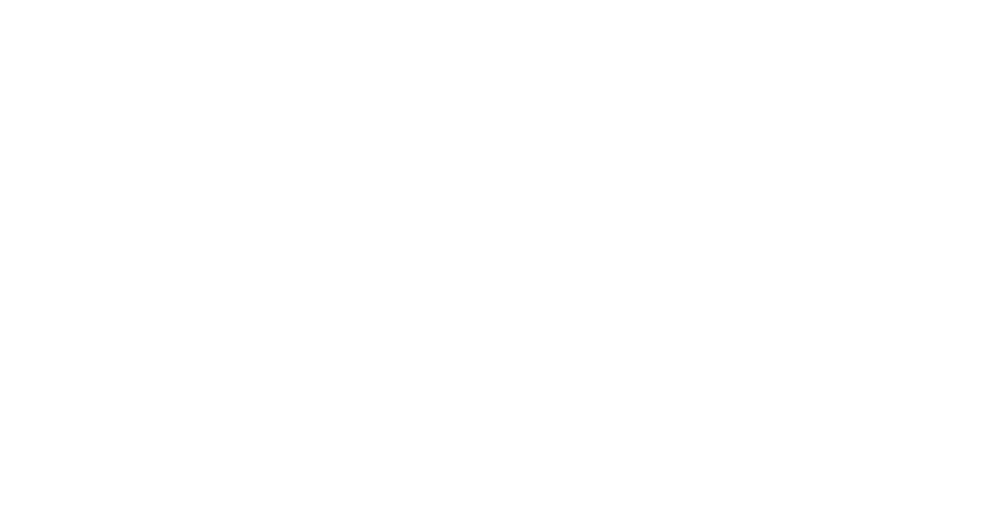
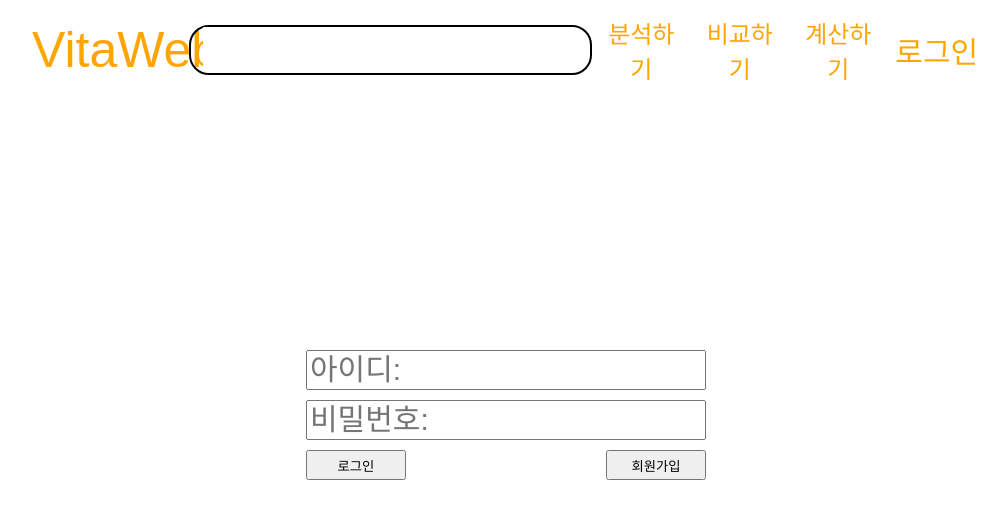
Before and after one commit to VitaVitaWeb/vita-project, a React (Create React App) app in the folder front/react-complete-guide/: page /loginPage in a window 1280 px wide. Before the commit this address had no page. Shown: the top 518 px of the page, without its empty margins (134-1141 px from the left). Built offline with nearby package versions, Linux system fonts and the light colour scheme.

Commit message:
ADD 임시 로그인 페이지

```diff
--- a/front/react-complete-guide/src/App.js
+++ b/front/react-complete-guide/src/App.js
@@ -5,17 +5,24 @@
 import SurveyPurpose from "./Pages/Survey/surveyPurpose";
 import VitaInfoPage from "./Pages/InfoPage/VitaInfoPage";
 import VitaComparePage from "./Pages/ComparePage/VitaComparePage";
-
+import LoginPage from "./Pages/LoginPage/loginPage";
+import SignUpPage from "./Pages/LoginPage/signUpPage";
+import CustomerInfo from "./customerInfo";
+import React, { useState } from "react";
 function App() {
+  const [userInfo, setContext] = useState("testId");
   return (
-    <div>
+    <CustomerInfo.Provider
+      value={{
+        Id: "test",
+        password: "testpassword",
+        setContext: setContext,
+      }}
+    >
       <BrowserRouter>
         <Routes>
           <Route path="/" element={<MainPage />}></Route>
-          <Route
-            path={"/Pages/MainPage/mainPage"}
-            element={<MainPage />}
-          ></Route>
+          <Route path={"/mainPage"} element={<MainPage />}></Route>
           <Route
             path={"/surveyFormation"}
             element={<SurveyFormation />}
@@ -24,9 +31,11 @@
           <Route path={"/surveyPurpose"} element={<SurveyPurpose />}></Route>
           <Route path={"/ComparePage"} element={<VitaComparePage />}></Route>
           <Route path={"/InfoPage"} element={<VitaInfoPage />}></Route>
+          <Route path={"/loginPage"} element={<LoginPage />}></Route>
+          <Route path={"/signUpPage"} element={<SignUpPage />}></Route>
         </Routes>
       </BrowserRouter>
-    </div>
+    </CustomerInfo.Provider>
   );
 }
 export default App;
--- a/front/react-complete-guide/src/CommonComponent/TopBar/topBar.js
+++ b/front/react-complete-guide/src/CommonComponent/TopBar/topBar.js
@@ -10,6 +10,9 @@
   }
   function goCompare() {
     movePage("/ComparePage");
+  }
+  function goLogin() {
+    movePage("/loginPage");
   }
   return (
     <div className="topBar">
@@ -27,7 +30,9 @@
           비교하기
         </button>
         <button className="mainCompareButton">계산하기</button>
-        <button className="mainLoginButton">로그인</button>
+        <button onClick={goLogin} className="mainLoginButton">
+          로그인
+        </button>
       </div>
     </div>
   );
--- /dev/null
+++ b/front/react-complete-guide/src/Pages/LoginPage/component/loginPage.css
@@ -0,0 +1,45 @@
+.loginPageMain {
+  width: 600px;
+  height: 200px;
+  margin: auto;
+  margin-top: 250px;
+}
+.loginPageBox {
+  width: 400px;
+  height: 50px;
+  margin: auto;
+  display: flex;
+}
+.loginPageInput {
+  width: 400px;
+  height: 40px;
+  font-size: 30px;
+}
+.loginPageLoginButton {
+  height: 30px;
+  width: 100px;
+  margin-left: 100px;
+}
+
+.loginPageAssignButton {
+  height: 30px;
+  width: 100px;
+  margin-left: 200px;
+}
+.loginPageCheckIdTrue {
+  position: absolute;
+  font-size: 20px;
+  text-align: center;
+  margin-left: 410px;
+  margin-top: 5px;
+  color: chartreuse;
+}
+
+.loginPageCheckIdFalse {
+  position: absolute;
+  font-size: 20px;
+  text-align: center;
+  margin-left: 410px;
+  margin-top: 5px;
+  color: red;
+}
--- /dev/null
+++ b/front/react-complete-guide/src/Pages/LoginPage/loginPage.js
@@ -0,0 +1,82 @@
+import TopBar from "../../CommonComponent/TopBar/topBar";
+import "./component/loginPage.css";
+import { useContext } from "react";
+import CustomerInfo from "../../customerInfo";
+import React, { useState } from "react";
+import axios from "axios";
+import { useNavigate } from "react-router-dom";
+
+function Login() {
+  const userInfo = useContext(CustomerInfo);
+  const [inputId, setId] = useState();
+  const [inputPassword, setPassword] = useState();
+  const [loading, setLoading] = useState(false);
+  const [error, setError] = useState(null);
+
+  const movePage = useNavigate();
+  function goSignUpPage() {
+    movePage("/signUpPage");
+  }
+
+  const onChangeId = (val) => {
+    //아이디 입력시 갱신
+    setId(val.target.value);
+    userInfo.Id = inputId;
+  };
+  const onChangePassword = (val) => {
+    //비밀번호 입력시 갱신
+    setPassword(val.target.value);
+    userInfo.password = inputPassword;
+  };
+  const onTryLogin = async () => {
+    try {
+      setLoading(true);
+      const data = await axios.post("주소", userInfo);
+
+      if (data === "성공") {
+        console.log("로그인");
+        onLogin();
+      }
+      if (data === "실패") {
+      }
+    } catch {
+      console.log("error in post");
+    }
+    setLoading(false);
+  };
+
+  const onLogin = () => {
+    //로그인 성공시
+  };
+
+  return (
+    <div>
+      <div className="loginPageMain">
+        <div className="loginPageBox">
+          <input
+            onChange={onChangeId}
+            className="loginPageInput"
+            placeholder="아이디:"
+          ></input>
+        </div>
+        <div className="loginPageBox">
+          <input
+            onChange={onChangePassword}
+            className="loginPageInput"
+            placeholder="비밀번호:"
+          ></input>
+        </div>
+        <div className="displayFlex">
+          <button className="loginPageLoginButton" onClick={onTryLogin}>
+            로그인
+          </button>
+          <button className="loginPageAssignButton" onClick={goSignUpPage}>
+            회원가입
+          </button>
+        </div>
+      </div>
+      <TopBar></TopBar>
+    </div>
+  );
+}
+export default Login;
--- /dev/null
+++ b/front/react-complete-guide/src/Pages/LoginPage/signUpPage.js
@@ -0,0 +1,98 @@
+import TopBar from "../../CommonComponent/TopBar/topBar";
+import "./component/loginPage.css";
+import React, { useState } from "react";
+import axios from "axios";
+import { useNavigate } from "react-router-dom";
+function SignUpPage() {
+  const [userInfo, setUserInfo] = useState();
+  const [inputId, setId] = useState();
+  const [inputPassword, setPassword] = useState();
+  const [idCheck, setIdCheck] = useState(true);
+  const [loading, setLoading] = useState(false);
+  const [error, setError] = useState(null);
+  const [idCheckText, setIdCheckText] = useState(null);
+
+  const onChangeId = (val) => {
+    //아이디 입력시 중복 체크 및 갱신
+    setId(val.target.value);
+    userInfo.Id = inputId;
+  };
+
+  const onChangePassword = (val) => {
+    //비밀번호 입력시 갱신
+    setPassword(val.target.value);
+    userInfo.password = inputPassword;
+  };
+  const onTryCheckId = async () => {
+    // 아이디 중복 체크
+    try {
+      setLoading(true);
+      const data = await axios.post("주소", userInfo.Id);
+
+      if (data === "성공") {
+        console.log("사용가능한 아이디");
+        setIdCheck(true);
+        setIdCheckText("*사용가능한 아이디");
+      }
+      if (data === "실패") {
+        console.log("사용불가능한 아이디");
+        setIdCheck(false);
+        setIdCheckText("*사용불가능한 아이디");
+      }
+    } catch {
+      console.log("error in checkId");
+    }
+    setLoading(false);
+  };
+
+  const onTrySignUp = async () => {
+    // 가입 시도할때
+    try {
+      setLoading(true);
+      const data = await axios.post("주소", userInfo);
+
+      if (data === "성공") {
+      }
+      if (data === "실패") {
+      }
+    } catch {
+      console.log("error in sign up");
+    }
+    setLoading(false);
+  };
+
+  return (
+    <div>
+      <div className="loginPageMain">
+        <div className="loginPageBox">
+          <input
+            className="loginPageInput"
+            placeholder="아이디:"
+            onChange={onChangeId}
+          ></input>
+          <div
+            className={
+              idCheck ? "loginPageCheckIdTrue" : "loginPageCheckIdFalse"
+            }
+          >
+            {idCheckText}
+          </div>
+        </div>
+        <div className="loginPageBox">
+          <input
+            className="loginPageInput"
+            placeholder="비밀번호:"
+            onChange={onChangePassword}
+          ></input>
+        </div>
+        <div className="displayFlex">
+          <button className="loginPageLoginButton" onClick={onTrySignUp}>
+            만들기
+          </button>
+        </div>
+      </div>
+      <TopBar></TopBar>
+    </div>
+  );
+}
+export default SignUpPage;
--- /dev/null
+++ b/front/react-complete-guide/src/customerInfo.js
@@ -0,0 +1,7 @@
+import { createContext } from "react";
+const CustomerInfo = createContext({
+  Id: "testId",
+  password: "testPassword",
+  setContext: () => {},
+});
+export default CustomerInfo;
--- a/front/react-complete-guide/src/index.css
+++ b/front/react-complete-guide/src/index.css
@@ -12,3 +12,6 @@
 .body {
   margin: 0;
 }
+.displayFlex {
+  display: flex;
+}
```
Also changed, not shown: front/react-complete-guide/package.json (+14 -2 lines), front/react-complete-guide/src/Pages/HomePage.js (deleted, +0 -13 lines), 1 other file (tests, documents, lock files or other folders).
